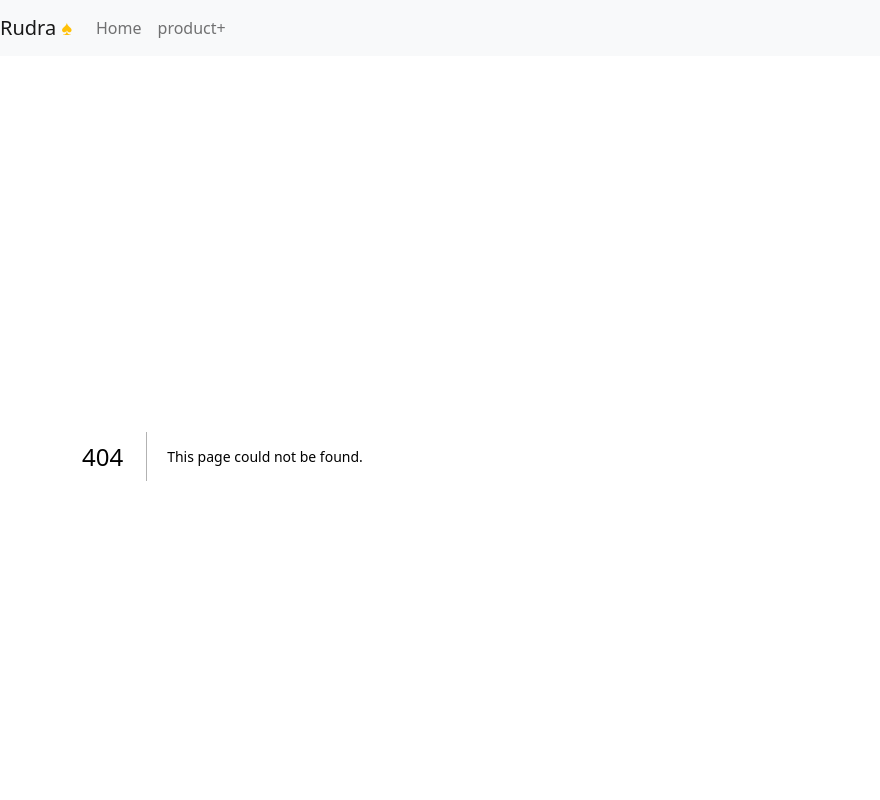
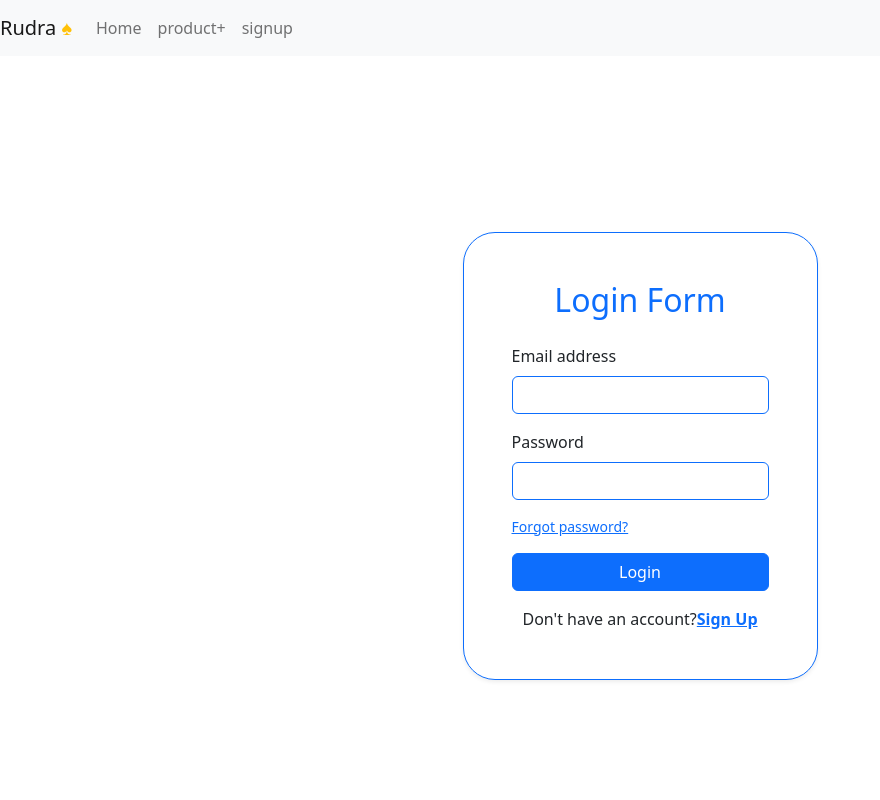
Before and after one commit to rudrabhikadiya3/next-backend, a Next.js app: page /signup in a window 1280 px wide. Before the commit this address had no page. Shown: the top 800 px of the page, without its empty margins (0-880 px from the left). Built offline with nearby package versions, Linux system fonts and the light colour scheme.

Commit message:
frontside form

```diff
--- a/components/Header.js
+++ b/components/Header.js
@@ -22,6 +22,11 @@ export default function Header() {
                 product+
               </Link>
             </li>
+            <li className="nav-item">
+              <Link href="/signup" className="nav-link">
+                signup
+              </Link>
+            </li>
           </ul>
         </div>
       </nav>
--- /dev/null
+++ b/pages/signup.js
@@ -0,0 +1,147 @@
+import React, { useState } from "react";
+
+const signup = () => {
+  const [form, setForm] = useState("login");
+  const [userData, setUserData] = useState({
+    name: "",
+    email: "",
+    password: "",
+  });
+  const [loginData, setLoginData] = useState({
+    email: "",
+    password: "",
+  });
+  const [canLogin, setCanLogin] = useState(false);
+
+  const handleSignIn = () => {
+    console.log(userData);
+  };
+  const handleLogin = () => {
+    console.log("handleLogin");
+  };
+
+  return (
+    <div className="vh-100 d-flex align-items-center mx-auto">
+      <div className="p-5 shadow-sm border rounded-5 border-primary bg-white">
+        <h2 className="text-center mb-4 text-primary">
+          {form === "login" ? "Login Form" : "Signup Form"}
+        </h2>
+        {form === "login" ? (
+          <>
+            <div className="mb-3">
+              <label className="form-label">Email address</label>
+              <input
+                type="email"
+                className="form-control border border-primary"
+                onChange={(e) =>
+                  setLoginData({ ...loginData, email: e.target.value })
+                }
+              />
+            </div>
+            <div className="mb-3">
+              <label className="form-label">Password</label>
+              <input
+                type="password"
+                className="form-control border border-primary"
+                onChange={(e) =>
+                  setLoginData({ ...loginData, password: e.target.value })
+                }
+              />
+            </div>
+          </>
+        ) : (
+          <>
+            <div className="mb-3">
+              <label className="form-label">Name</label>
+              <input
+                type="text"
+                className="form-control border border-primary"
+                onChange={(e) =>
+                  setUserData({ ...userData, name: e.target.value })
+                }
+              />
+            </div>
+            <div className="mb-3">
+              <label className="form-label">Email address</label>
+              <input
+                type="email"
+                className="form-control border border-primary"
+                onChange={(e) =>
+                  setUserData({ ...userData, email: e.target.value })
+                }
+              />
+            </div>
+            <div className="mb-3">
+              <label className="form-label">Password</label>
+              <input
+                type="password"
+                className="form-control border border-primary"
+                onChange={(e) =>
+                  setUserData({ ...userData, password: e.target.value })
+                }
+              />
+            </div>
+          </>
+        )}
+        <p className="small">
+          {form === "login" ? (
+            <a className="text-primary">Forgot password?</a>
+          ) : (
+            <>
+              <input
+                type="checkbox"
+                onChange={(e) => setCanLogin(e.target.checked)}
+              />
+              <label>Terms & Conditions</label>
+            </>
+          )}
+        </p>
+        <div className="d-grid">
+          {form === "login" ? (
+            <button
+              className="btn btn-primary"
+              type="submit"
+              onClick={handleLogin}
+            >
+              Login
+            </button>
+          ) : (
+            <button
+              className="btn btn-primary"
+              type="submit"
+              onClick={handleSignIn}
+              disabled={!canLogin}
+            >
+              Register
+            </button>
+          )}
+        </div>
+        <div className="mt-3">
+          {form === "login" ? (
+            <p className="mb-0  text-center">
+              Don't have an account?
+              <a
+                className="text-primary fw-bold"
+                onClick={() => setForm("signup")}
+              >
+                Sign Up
+              </a>
+            </p>
+          ) : (
+            <p className="mb-0  text-center">
+              Already user?
+              <a
+                className="text-primary fw-bold"
+                onClick={() => setForm("login")}
+              >
+                Login
+              </a>
+            </p>
+          )}
+        </div>
+      </div>
+    </div>
+  );
+};
+
+export default signup;
--- a/styles/myStyle.css
+++ b/styles/myStyle.css
@@ -16,3 +16,6 @@ input::-webkit-inner-spin-button {
 .row > * {
   width: unset !important;
 }
+a {
+  cursor: pointer;
+}
```
